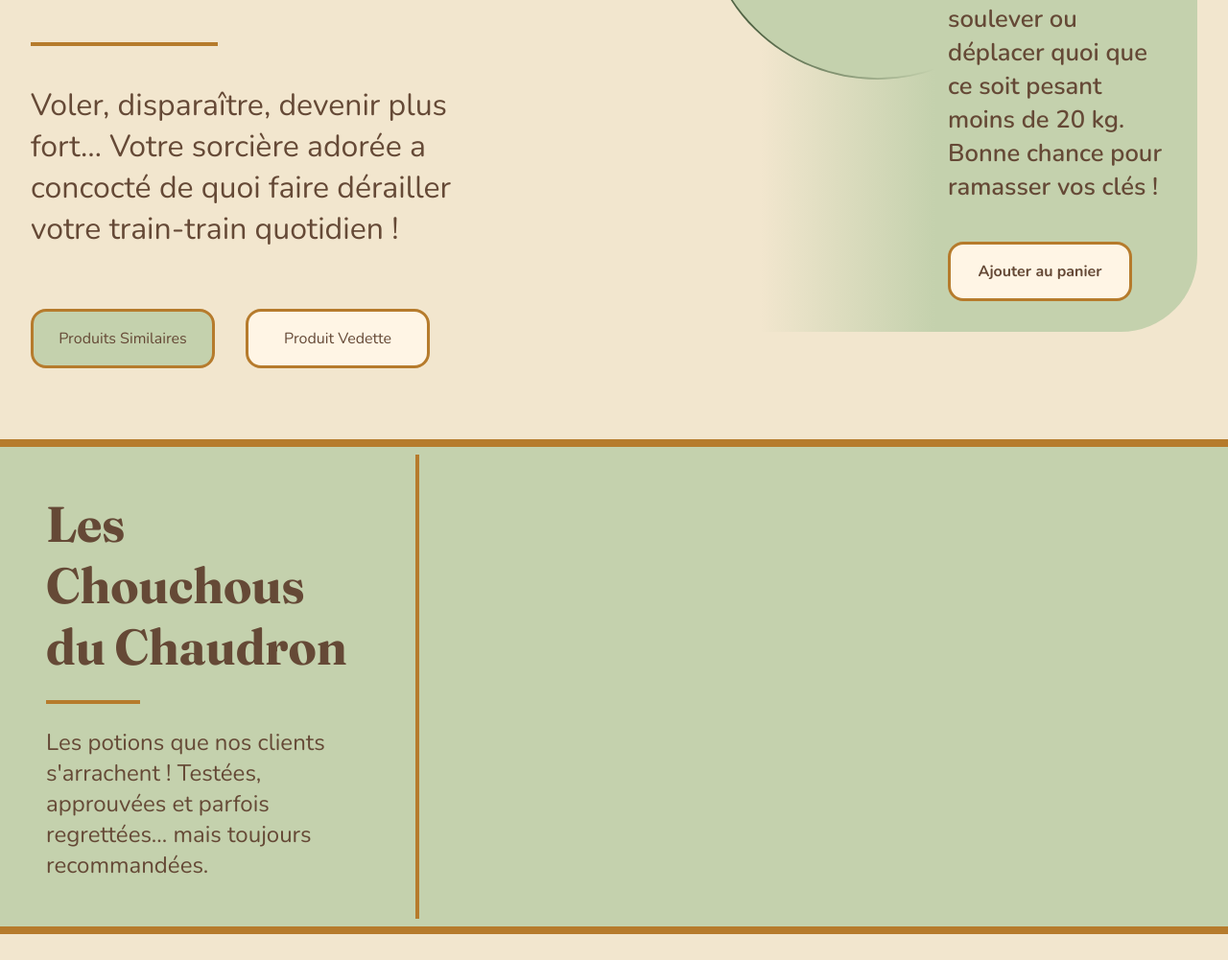
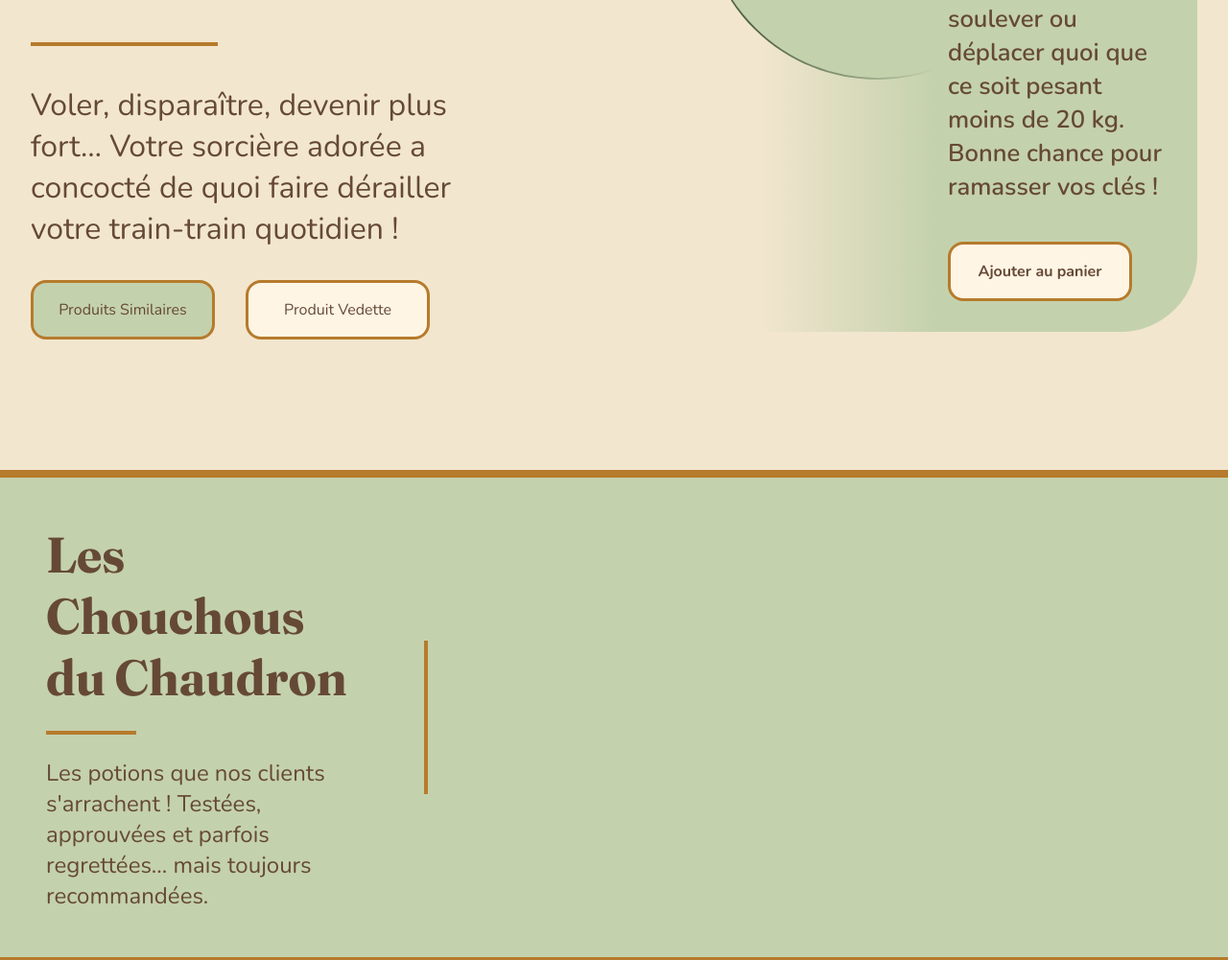
Before and after one commit to 2562506/TP2, a website built with Vite: page TP2/index.html in a window 1280 px wide. Shown: the part 804-1805 px from the top of the page at 96% size. Built offline with nearby package versions, Linux system fonts and the light colour scheme; files whose address does not match are found by name.

Commit message:
quleques petits ajustements

```diff
--- a/TP2/index.html
+++ b/TP2/index.html
@@ -59,7 +59,7 @@
       </div>
 
       <div id="produitVedette">
-        <img src="public/Icons/potion.svg" alt="Illustration d'une potion magique">
+        <img src="public/Icons/potion.svg" alt="Illustration d'une potion magique" id="imgPotion">
         <div id="infos">
           <div id="infosPosition">
             <h2>Potion de
@@ -81,6 +81,8 @@
       </div>
     </div>
 
+
+
     <div id="chouchous">
       <div class="presentation">
         <h1>Les Chouchous
@@ -91,11 +93,13 @@
           et parfois regrettées… mais
           toujours recommandées.</p>
       </div>
-      <hr>
+      <hr id="delimiteur">
       <div id="caroussel">
 
       </div>
     </div>
+
+
 
     <div id="enviePotion">
       <h1>À Chaque Envie, Sa Potion!</h1>
@@ -121,6 +125,8 @@
         </div>
       </div>
     </div>
+
+
 
     <div id="noteAuteur">
       <div id="encadre">
@@ -172,17 +178,17 @@
         <nav class="footerLiens">
           <a href="index.html">Accueil</a>
           <a href="catalogue.html">Comptoir des Potions</a>
-          <a href="#chouchous">Les chouchous du chaudron</a>
-          <a href="#noteAuteur">Histoire de la sorcière</a>
+          <a href="index.html #chouchous">Les chouchous du chaudron</a>
+          <a href="index.html #noteAuteur">Histoire de la sorcière</a>
         </nav>
       </div>
 
       <div class="footerSection">
         <h2>Besoin d'aide ?</h2>
         <nav class="footerLiens">
-          <a href="#">Nous contacter</a>
-          <a href="#">Livraisons magiques</a>
-          <a href="#">Demandes personnalisées</a>
+          <a href="">Nous contacter</a>
+          <a href="">Livraisons magiques</a>
+          <a href="">Demandes personnalisées</a>
         </nav>
       </div>
 
@@ -200,7 +206,7 @@
 
     <div id="footerBas">
       <p>© 2026 Potions & Potins — Tous droits (plus ou moins) réservés.</p>
-      <p>Fait avec amour et un soupçon de magie.</p>
+      <p>Fait avec amour et une pincée de magie.</p>
     </div>
   </footer>
 
--- a/TP2/src/main.js
+++ b/TP2/src/main.js
@@ -7,27 +7,36 @@ const animationHero = gsap.timeline();
 animationHero.from("#slogan", {
     x: -60,
     opacity: 0,
-    duration: 0.8,
+    duration: 1,
     ease: "power2.out"
 });
 
 animationHero.from("#zoneHero .description", {
     x: -40,
     opacity: 0,
-    duration: 0.6,
+    duration: 1.1,
     ease: "power2.out"
-}, "-=0.4");
+}, "-=0.95");
 
-animationHero.from("#btnHero button", {
+animationHero.from("#btnHero" , {
     y: 30,
-    duration: 0.5,
-    stagger: 0.15,
+    opacity: 0,
+    duration: 1.2,
+    stagger: 0.5,
     ease: "power2.out"
-}, "-=0.3");
+}, "-=0.95");
 
-animationHero.from("#produitVedette", {
+animationHero.from("#infos", {
     x: 80,
     opacity: 0,
-    duration: 1,
+    duration: 1.3,
     ease: "power2.out"
-}, "-=0.8");
+}, "-=0.95");
+
+animationHero.from("#imgPotion", {
+    x: 400,
+    opacity: 0,
+    duration: 1.4,
+    rotate: 45,
+    ease: "power2.out"
+}, "-=0.95");
--- a/TP2/src/styles/pages/index.css
+++ b/TP2/src/styles/pages/index.css
@@ -1,7 +1,7 @@
 main{
     display: flex;
     flex-direction: column;
-    gap: 5rem;
+    gap: 7rem;
 }
 
 #zoneHero {
@@ -120,8 +120,15 @@ main{
     background-color: var(--couleur-nature);
     display: flex;
     flex-direction: row;
+    align-items: center;
+    gap: 2rem;
     border-top: solid 0.5rem var(--couleur-miel);
     border-bottom: solid 0.5rem var(--couleur-miel);
+}
+
+#delimiteur{
+    margin: 0;
+    height: 10rem;
 }
 
 #chouchous .presentation{
@@ -159,7 +166,7 @@ main{
     align-items: center;
     text-align: center;
     padding: 2rem;
-    gap: 2rem
+    gap: 4rem
 }
 
 #enviePotion hr{
```
Also changed, not shown: TP2/catalogue.html (+1 -1 lines).
